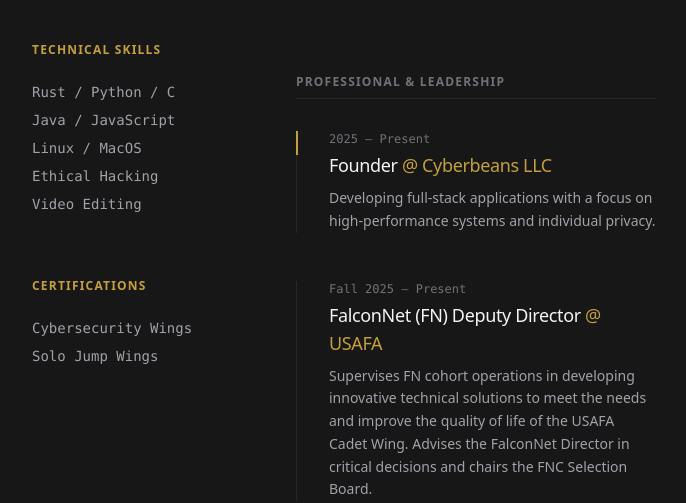
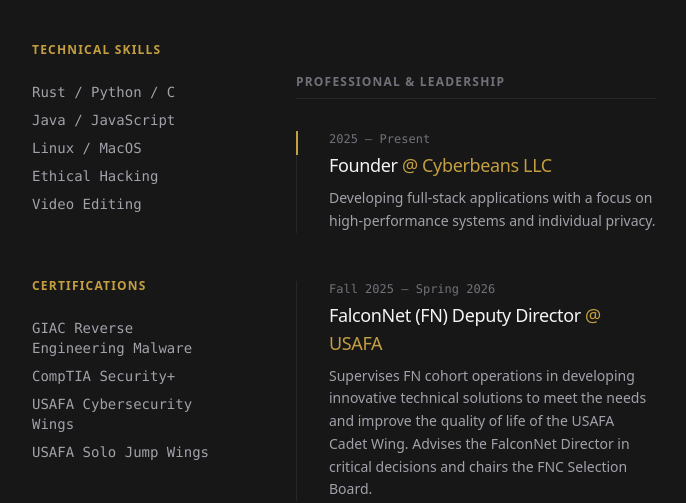
Before and after one commit to tomisnhamilton/personal-site, an Astro site: page /resume in a window 1280 px wide. Shown: the part 311-814 px from the top of the page, without its empty margins (296-982 px from the left). Built offline with nearby package versions, Linux system fonts and the light colour scheme; Astro itself is replaced by a stand-in of ours; a script that the page names is missing.

Commit message:
[*] resume

```diff
--- a/src/pages/resume.astro
+++ b/src/pages/resume.astro
@@ -15,7 +15,7 @@
                 <ul class="text-sm space-y-4 text-zinc-400">
                     <li>
                         <a
-                            href="mailto:tomisnhamilton@gmail.com"
+                            href="mailto:tomis@tnhamilton.com"
                             class="group flex items-center gap-3 hover:text-gold transition-colors"
                         >
                             <Icon
@@ -82,30 +82,26 @@
                     Certifications
                 </h2>
                 <ul class="text-sm space-y-2 text-zinc-400 font-mono">
-                    <div
-                        data-iframe-width="150"
-                        data-iframe-height="270"
-                        data-share-badge-id="19211252-a428-4ad1-992a-37b58fcf3f80"
-                        data-share-badge-host="https://www.credly.com"
-                    >
-                    </div><script
-                        type="text/javascript"
-                        async
-                        src="//cdn.credly.com/assets/utilities/embed.js"
-                    ></script>
-                    <div
-                        data-iframe-width="150"
-                        data-iframe-height="270"
-                        data-share-badge-id="4a33b3b4-fe25-4ef2-a727-6d5e7a229185"
-                        data-share-badge-host="https://www.credly.com"
-                    >
-                    </div><script
-                        type="text/javascript"
-                        async
-                        src="//cdn.credly.com/assets/utilities/embed.js"
-                    ></script>
-                    <li>Cybersecurity Wings</li>
-                    <li>Solo Jump Wings</li>
+                    <li>
+                        <a
+                            href="https://www.credly.com/badges/19211252-a428-4ad1-992a-37b58fcf3f80"
+                            target="_blank"
+                            class="hover:text-gold transition-colors"
+                        >
+                            GIAC Reverse Engineering Malware
+                        </a>
+                    </li>
+                    <li>
+                        <a
+                            href="https://www.credly.com/badges/4a33b3b4-fe25-4ef2-a727-6d5e7a229185"
+                            target="_blank"
+                            class="hover:text-gold transition-colors"
+                        >
+                            CompTIA Security+
+                        </a>
+                    </li>
+                    <li>USAFA Cybersecurity Wings</li>
+                    <li>USAFA Solo Jump Wings</li>
                 </ul>
             </section>
         </aside>
@@ -165,7 +161,7 @@
                         class="relative pl-8 border-l border-zinc-800 hover:border-gold/40 transition-colors"
                     >
                         <span class="text-xs font-mono text-zinc-500 mb-1 block"
-                            >Fall 2025 — Present</span
+                            >Fall 2025 — Spring 2026</span
                         >
                         <h3 class="text-lg text-zinc-100 font-medium">
                             FalconNet (FN) Deputy Director <span
@@ -234,7 +230,7 @@
                             Cyber Team (Delogrand)
                         </h4>
                         <p class="text-xs text-zinc-500 mt-1">
-                            USAFA • 2022 — Present
+                            USAFA • 2022 — 2026
                         </p>
                         <p class="text-sm text-zinc-400 mt-2">
                             Practicing security exploitation and hardening to
```
